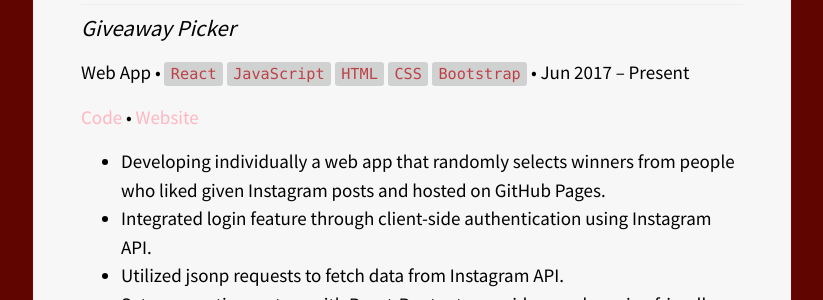
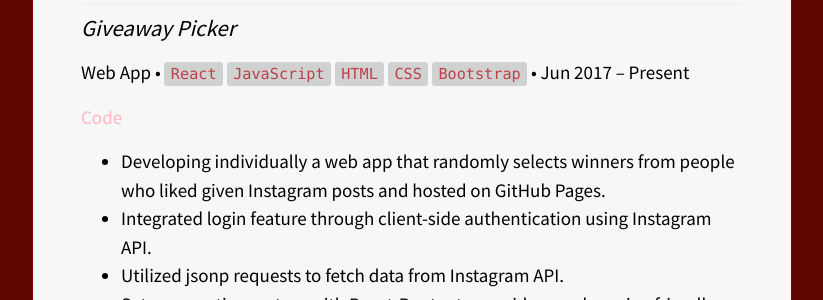
Before and after one commit to 42mandychen/42mandychen.github.io, a Jekyll site: the page built from resume/index.md, in a window 1280 px wide and 900 px high, scrolled down 588 px. Shown: the part 155-455 px from the top of the window, without its empty margins (228-1051 px from the left). Built offline with Jekyll 4.4.1, drawn with Linux system fonts in a browser that asks for light colours; nearby versions of some CDN libraries.

Commit message:
Update resume

```diff
--- a/_projects/giveawaypicker.html
+++ b/_projects/giveawaypicker.html
@@ -4,7 +4,6 @@ style: card-outline-javascript
 title: Giveaway Picker
 languages: ["JavaScript (React)", "HTML", "CSS"]
 code: https://github.com/42mandychen/giveawaypicker
-website: http://www.mandychen.me/giveawaypicker
 date: 2017-07-28
 ---
 <p class="card-text text-left mb-0">Giveaway Picker is a web app that randomly
--- a/resume/index.md
+++ b/resume/index.md
@@ -33,7 +33,7 @@ Git, Node.js, React, MySQL, JUnit, Mocha, IntelliJ, Genymotion, Atom.
 
 Web App • `React` `JavaScript` `HTML` `CSS` `Bootstrap` • Jun 2017 – Present
 
-[Code](https://github.com/42mandychen/giveawaypicker) • [Website](http://www.mandychen.me/giveawaypicker/)
+[Code](https://github.com/42mandychen/giveawaypicker)
 
 - Developing individually a web app that randomly selects winners from people who liked given Instagram posts and hosted on GitHub Pages.
 - Integrated login feature through client-side authentication using Instagram API.
```
Also changed, not shown: 1 other file.
